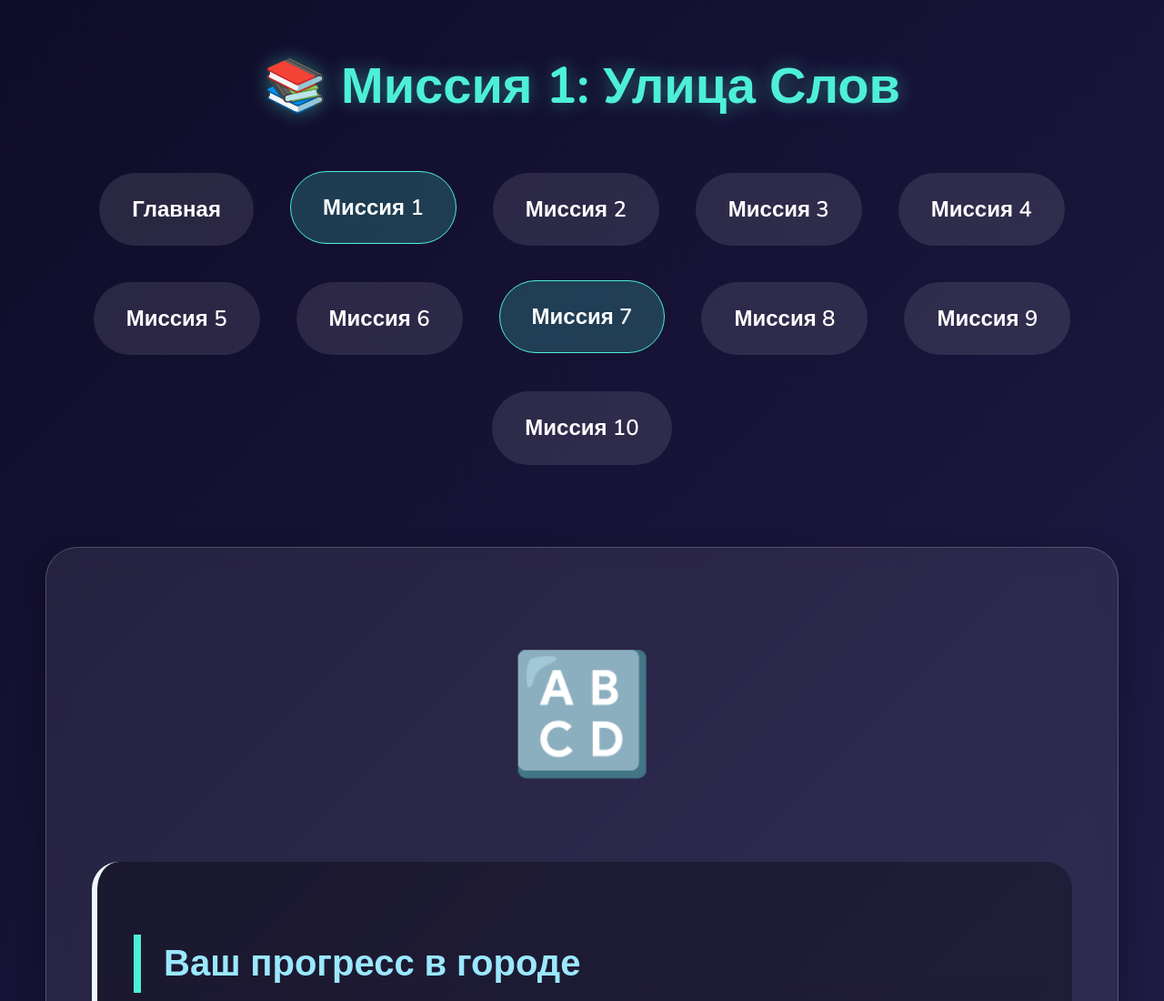
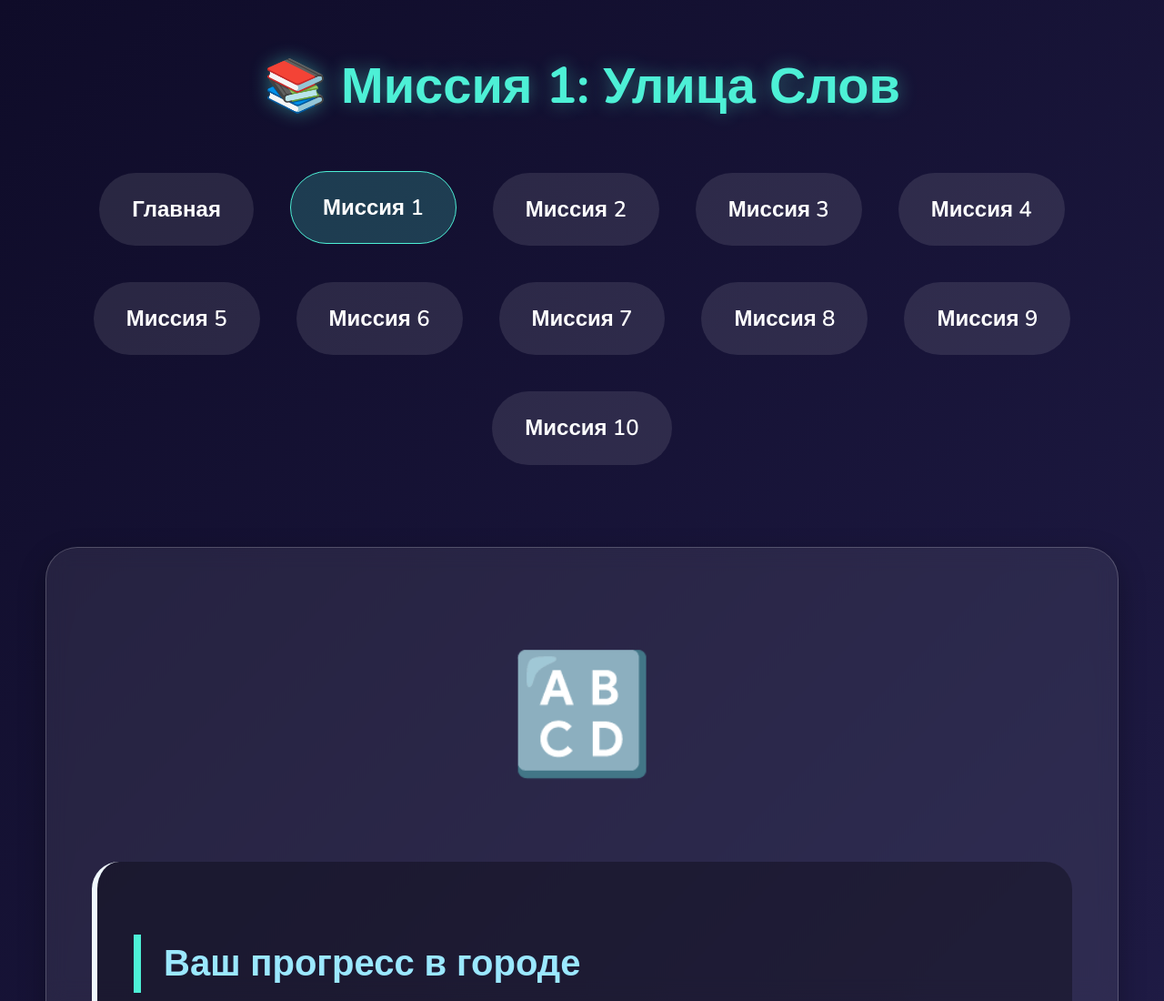
Before and after one commit to MidaMisha/webquest, a plain HTML site: page mission1.html in a window 1280 px wide. Shown: the top 1100 px of the page at 91% size. Drawn offline with nearby package versions, Linux system fonts and the light colour scheme.

Commit message:
Update mission1.html

```diff
--- a/mission1.html
+++ b/mission1.html
@@ -188,7 +188,7 @@
                 <a href="mission4.html" class="nav-btn">Миссия 4</a>
                 <a href="mission5.html" class="nav-btn">Миссия 5</a>
                 <a href="mission6.html" class="nav-btn">Миссия 6</a>
-                <a href="mission7.html" class="nav-btn active">Миссия 7</a>
+                <a href="mission7.html" class="nav-btn ">Миссия 7</a>
                 <a href="mission8.html" class="nav-btn">Миссия 8</a>
                 <a href="mission9.html" class="nav-btn">Миссия 9</a>
                 <a href="mission10.html" class="nav-btn">Миссия 10</a>
```
